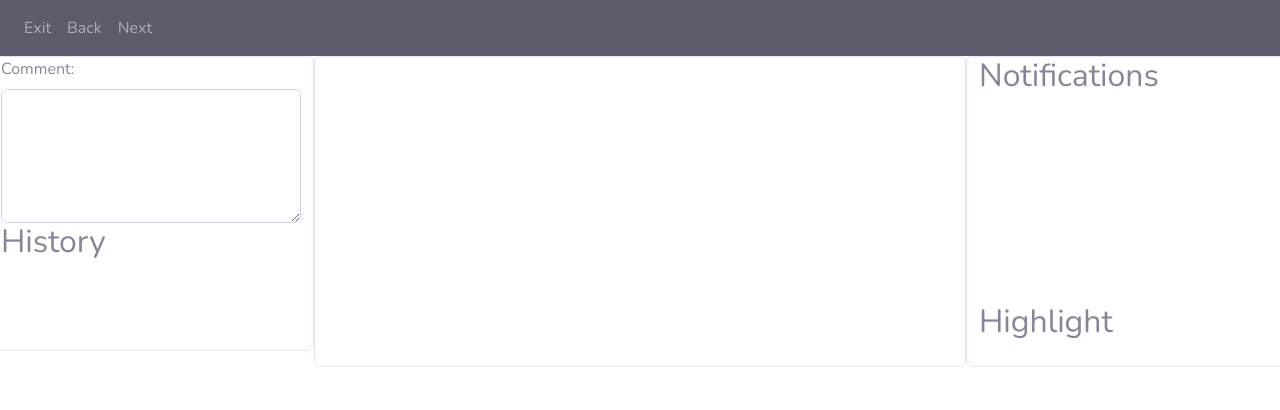
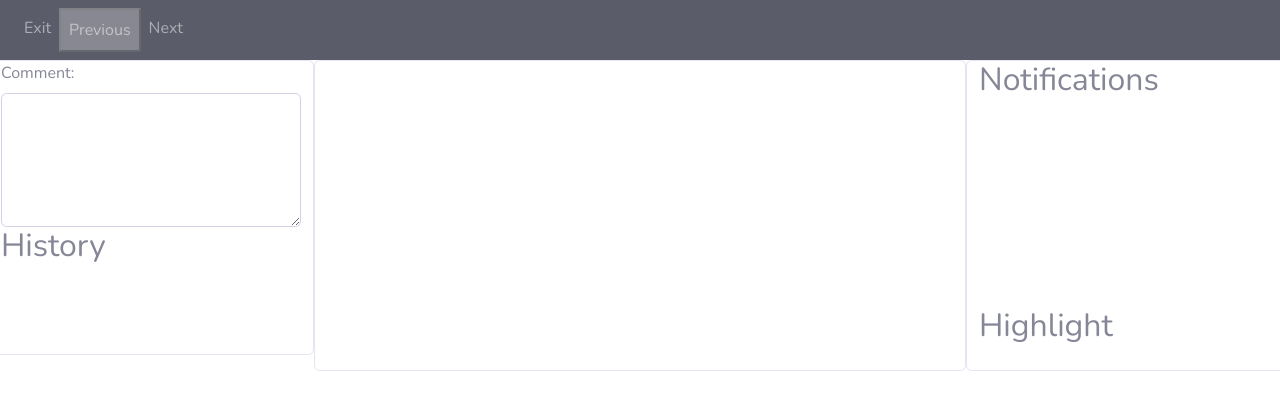
Before and after one commit to dcronkite/pytheas, a Flask app: template src/pytheas/templates/review/reviewer.html in a window 1280 px wide. Shown: the top 410 px of the page. Run offline with Flask 2, Linux system fonts and the light colour scheme; the template is opened without the code that fills it, so the values that code supplies are empty; parts of the project's set-up code (start-up, migrations or seed data) failed here and were passed over; some libraries are stand-ins or nearby versions.

Commit message:
Added previous button

```diff
--- a/src/pytheas/templates/review/reviewer.html
+++ b/src/pytheas/templates/review/reviewer.html
@@ -69,10 +69,14 @@
             >Exit</a>
         </li>
         <li class="nav-item">
-            <a class="nav-link"
-               href="/project/{{ project.name_url }}"
-               onclick="saveAll()"
-            >Back</a>
+            {% if previous %}
+                <a class="nav-link"
+                   href="/project/review/{{ project.name_url }}/{{ previous }}"
+                   onclick="saveAll()"
+                >Previous</a>
+            {% else %}
+                <button class="nav-link" disabled="disabled">Previous</button>
+            {% endif %}
         </li>
         <li class="nav-item">
             <div class="btn-group btn-group-justified" data-toggle="buttons">
@@ -94,7 +98,7 @@
         </li>
         <li class="nav-item">
             <a class="nav-link"
-               href="/project/{{ project.name_url }}"
+               href="/project/review/{{ project.name_url }}"
                onclick="saveAll()"
             >Next</a>
         </li>
```
Also changed, not shown: src/pytheas/services/history_service.py (+9 -0 lines), src/pytheas/views/review_views.py (+6 -2 lines).
